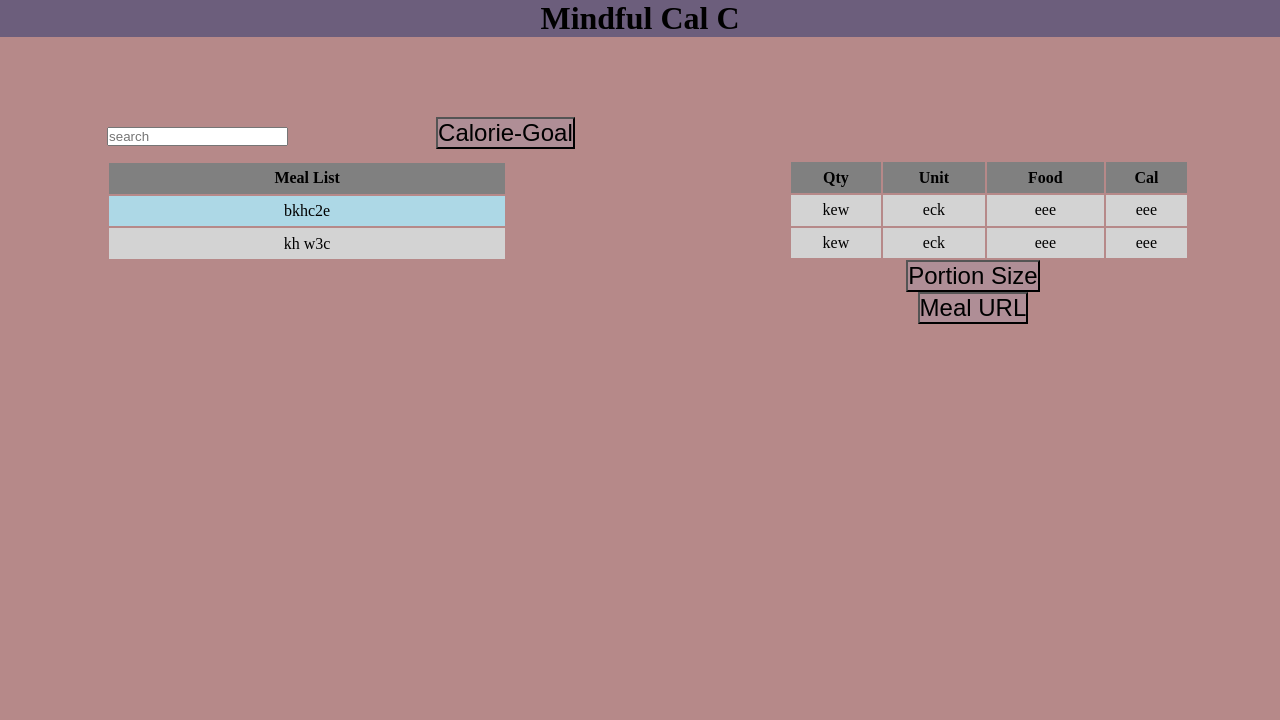
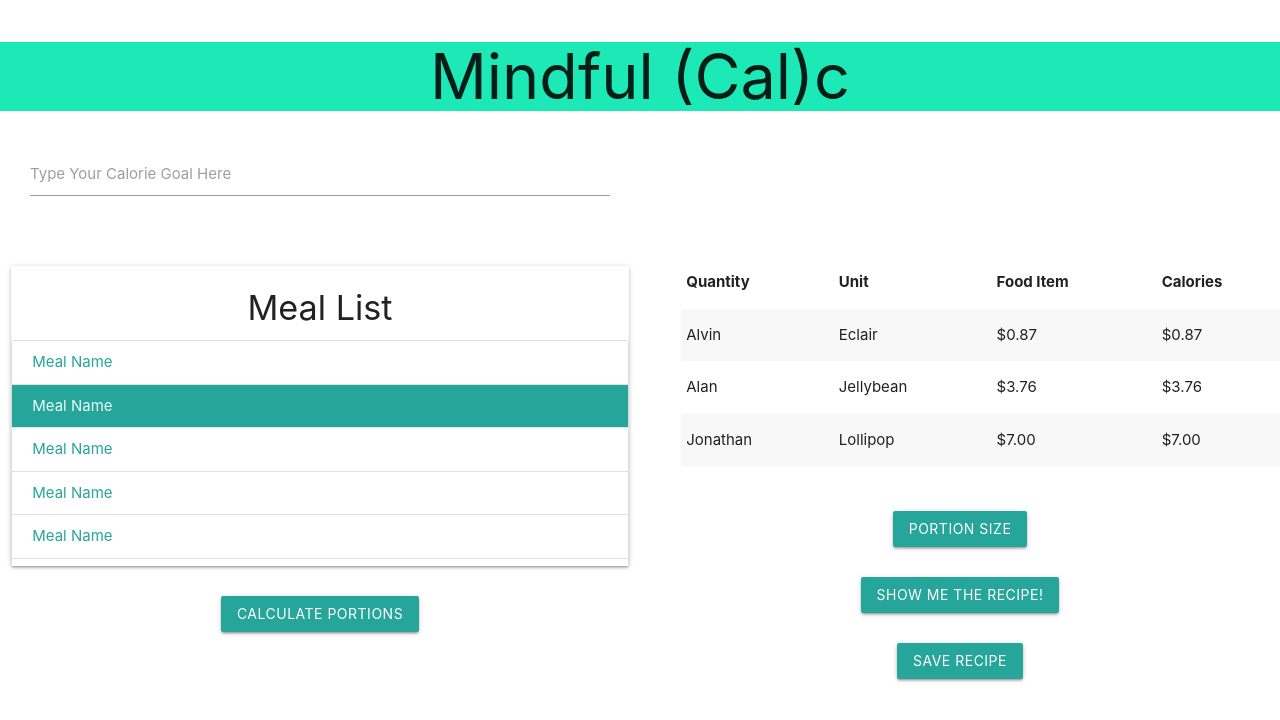
Before and after one commit to Aboubacar7/mindful-cal-c, a plain HTML site: page index.html in a window 1280 px wide. Drawn offline with Linux system fonts and the light colour scheme.

Commit message:
added css and styled html

```diff
--- /dev/null
+++ b/assets/css/style.css
@@ -0,0 +1,16 @@
+.search-input {
+    margin-left: 2em;
+    margin-right: 2em;
+}
+
+.meal-list {
+    margin-left: 2em;
+    margin-right: 2em;
+    height: 300px;
+    overflow: auto;
+}
+
+.ingredients-table {
+    margin: 2em;
+    margin-top: 8em;
+}
--- a/index.html
+++ b/index.html
@@ -5,75 +5,105 @@
     <meta charset="UTF-8">
     <meta http-equiv="X-UA-Compatible" content="IE=edge">
     <meta name="viewport" content="width=device-width, initial-scale=1.0">
-    <link rel="stylesheet" href="style.css">
+    <link rel="stylesheet" href="assets/css/style.css">
     <title>Mindful Cal C </title>
+
+    <!--Import Google Icon Font-->
+    <link href="https://fonts.googleapis.com/icon?family=Material+Icons" rel="stylesheet">
+    <!--Import materialize.css-->
+    <link type="text/css" rel="stylesheet" href="assets/css/materialize.min.css" media="screen,projection" />
 </head>
 
 <body>
-    <header class="header">
-        <h1> Mindful Cal C</h1>
+    <header class="header container-fluid center-align teal accent-3">
+        <h1>Mindful (Cal)c</h1>
     </header>
-    <main class="container">
-        <div class="content">
-            <div class="">
+
+    <main class="container-fluid">
+        <div id="content" class="row">
+
+            <!-- Calorie Input Field -->
+            <div class="col s6">
                 <div class="search-input">
-                <input type="text" class="btn-input " placeholder="search" aria-label="Calorie Goal" >
-                <button type="submit" class="calorie-goal">Calorie-Goal</button>
+                    <div class="row">
+                        <form id="calorie-goal">
+                            <div class="row">
+                                <div class="input-field col s12">
+                                    <textarea id="textarea1" class="materialize-textarea"></textarea>
+                                    <label for="textarea1">Type Your Calorie Goal Here</label>
+                                </div>
+                            </div>
+                        </form>
+                    </div>
                 </div>
-                <table class="table-A"  align= "center" width="400" height="100">
 
-                    <tr bgcolor="grey">
-                        <th>Meal List</th>
+                <!-- Meal List Card -->
+                <div class="meal-list card small">
+                    <div class="white">
+                        <div class="card-title center-align"><h4>Meal List</h4></div>
+                        <div class="collection">
+                            <a class="collection-item">Meal Name</a>
+                            <a class="collection-item active">Meal Name</a>
+                            <a class="collection-item">Meal Name</a>
+                            <a class="collection-item">Meal Name</a>
+                            <a class="collection-item">Meal Name</a>
+                            <a class="collection-item">Meal Name</a>
+                        </div>
+                    </div>
+                </div>
 
-                    </tr>
+                <div class="section center-align">
+                    <a class="waves-effect waves-light btn">
+                        Calculate Portions</a>
+                </div>
+            </div>
 
-                    <tr bgcolor="lightblue" align="center">
-                        <td width="100">bkhc2e </td>
+            <div class="col s6">
+                <table class="ingredients-table striped">
+                    <thead>
+                        <tr>
+                            <th>Quantity</th>
+                            <th>Unit</th>
+                            <th>Food Item</th>
+                            <th>Calories</th>
+                        </tr>
+                    </thead>
 
-                    </tr>
-
-                    <tr bgcolor="lightgrey" align="center">
-                        <td>kh w3c </td>
-
-                    </tr>
+                    <tbody>
+                        <tr>
+                            <td>Alvin</td>
+                            <td>Eclair</td>
+                            <td>$0.87</td>
+                            <td>$0.87</td>
+                        </tr>
+                        <tr>
+                            <td>Alan</td>
+                            <td>Jellybean</td>
+                            <td>$3.76</td>
+                            <td>$3.76</td>
+                        </tr>
+                        <tr>
+                            <td>Jonathan</td>
+                            <td>Lollipop</td>
+                            <td>$7.00</td>
+                            <td>$7.00</td>
+                        </tr>
+                    </tbody>
                 </table>
-            </div>
-            <div class="">
-                <table class="table-B"  width="400" height="100">
-                    <tr bgcolor="grey" bgcolor="black" align="center">
-
-                        <th>Qty</th>
-                        <th>Unit</th>
-                        <th>Food</th>
-                        <th>Cal</th>
-
-                    </tr>
-                    <tr bgcolor="lightgrey" align="center">
-                        <td>kew</td>
-                        <td>eck</td>
-                        <td>eee</td>
-                        <td>eee</td>
-                    </tr>
-                    <tr bgcolor="lightgrey" align="center">
-                        <td>kew</td>
-                        <td>eck</td>
-                        <td>eee</td>
-                        <td>eee</td>
-                    </tr>
-
-                </table>
-                <div class="btn">
-                    <button type="button" class="portion-size" id="portion">Portion Size</button>
-
-                    <button type="button" class="meal-url" id="meal">Meal URL</button>
-                </div>
+                <div class="section center-align">
+                <a id="portion-size" class="waves-effect waves-light btn ">Portion Size</a></div>
+                <div class="section center-align">
+                <a id="show-recipe" class="waves-effect waves-light btn">Show me the recipe!</a></div>
+                <div class="section center-align">
+                <a id="save-recipes" class="waves-effect waves-light btn">Save Recipe</a></div>
             </div>
 
 
         </div>
 
     </main>
-
+    <!--JavaScript at end of body for optimized loading-->
+    <script type="text/javascript" src="assets/js/materialize.min.js"></script>
 </body>
 
 </html>
--- a/style.css
+++ /dev/null
@@ -1,39 +0,0 @@
-*{
-    box-sizing: border-box;
-    margin: 0;
-    padding: 0;
-}
-body{
-    background-color: rgb(182, 137, 137);
-}
-.header{
-    background-color: rgb(108, 94, 124);
-    text-align: center;
-}
-.content{
-    display: flex;
-    justify-content: space-around;
-    margin-top: 5rem;
-    padding-left: 1em;
-}
-.calorie-goal{
-    margin-left: 6em;
-    margin-bottom: 0.5em;
-    font-size: x-large;
-    background-color: rgb(175, 142, 150);
-}
-
-.table-B{
-    margin-top: 2.7em;
-    margin-left: 2em;
-}
-.btn{
-    display: flex;
-    flex-direction: column;
-    align-items: center;
-    justify-content: space-around;
-}
-.portion-size , .meal-url{
-    font-size: x-large;
-    background-color: rgb(175, 142, 150);
-}
```
Also changed, not shown: assets/css/materialize.min.css (added), assets/js/materialize.min.js (added), 1 other file.
